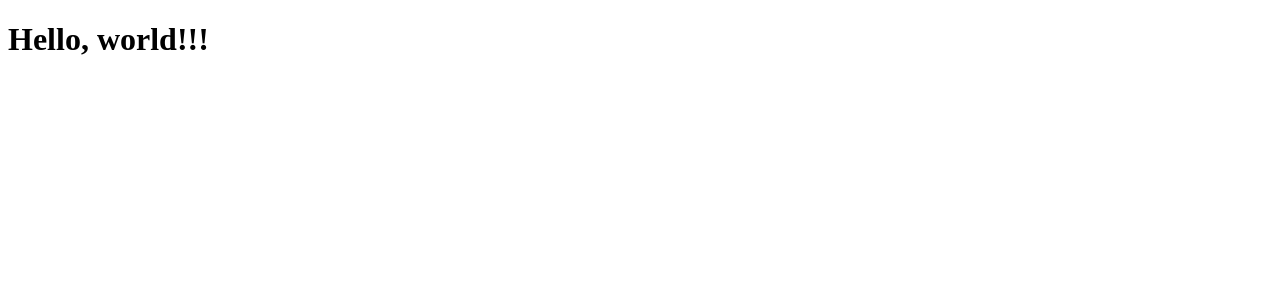
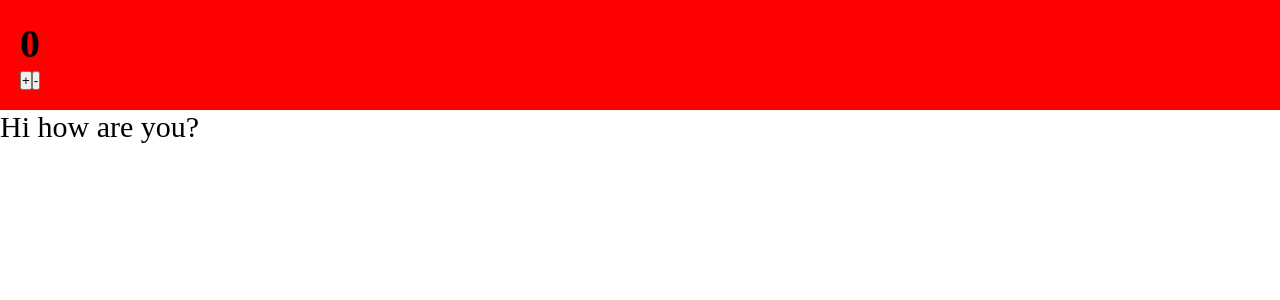
Before and after one commit to InfinityScripter/prodaction-project, a React app: page / in a window 1280 px wide. Shown: the top 300 px of the page. Built offline with nearby package versions, Linux system fonts and the light colour scheme.

Commit message:
add scss rules add minicssplugin setup css modules files setup style isolation

```diff
--- /dev/null
+++ b/src/App.tsx
@@ -0,0 +1,14 @@
+import React from 'react';
+import Counter from "./components/Counter";
+import './index.scss';
+
+const App = () => {
+  return (
+    <div className='app' >
+      <Counter/>
+      Hi how are you?
+    </div>
+  );
+};
+
+export default App;
--- /dev/null
+++ b/src/components/Counter.module.css
@@ -0,0 +1,7 @@
+.btn {
+  padding: 20px;
+  font-size: 20px;
+  background: #ff0000;
+}
+
+/*# sourceMappingURL=Counter.module.css.map */
--- /dev/null
+++ b/src/components/Counter.module.scss
@@ -0,0 +1,5 @@
+.btn {
+  padding: 20px;
+    font-size: 20px;
+    background: #ff0000;
+}
--- /dev/null
+++ b/src/components/Counter.tsx
@@ -0,0 +1,17 @@
+import React from 'react';
+import classes from './Counter.module.scss';
+
+const Counter = () => {
+  const [count, setCount] = React.useState(0);
+
+
+  return (
+    <div className={classes.btn}>
+      <h1>{count}</h1>
+      <button onClick={() => setCount(count + 1)}>+</button>
+      <button onClick={() => setCount(count - 1)}>-</button>
+    </div>
+  );
+};
+
+export default Counter;
--- /dev/null
+++ b/src/index.css
@@ -0,0 +1,11 @@
+* {
+  margin: 0;
+  padding: 0;
+  box-sizing: border-box;
+}
+
+.app {
+  font-size: 30px;
+}
+
+/*# sourceMappingURL=index.css.map */
--- /dev/null
+++ b/src/index.scss
@@ -0,0 +1,9 @@
+* {
+  margin: 0;
+    padding: 0;
+    box-sizing: border-box;
+}
+
+.app {
+  font-size: 30px;
+}
--- a/src/index.tsx
+++ b/src/index.tsx
@@ -1,6 +1,7 @@
 import {render} from "react-dom";
+import App from "./App";
 
 render(
-    <h1>Hello, world!!!</h1>,
+    <App />,
     document.getElementById('root')
 )
```
Also changed, not shown: src/global.d.ts (added, +7 -0 lines), 5 other files (tests, documents, lock files or other folders).
